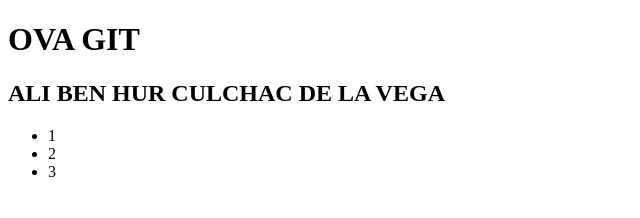
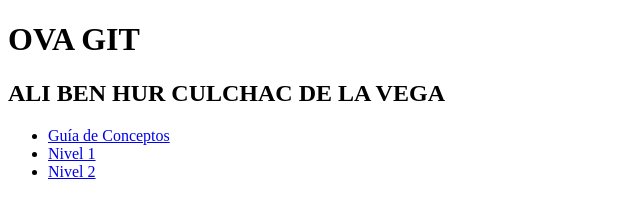
Before and after one commit to area-de-informatica/ai_ova_git, a plain HTML site: page index.html in a window 1280 px wide. Shown: the whole page, without its empty margins (0-640 px from the left). Drawn offline with Linux system fonts and the light colour scheme.

Commit message:
Update index.html

```diff
--- a/index.html
+++ b/index.html
@@ -9,9 +9,9 @@
     <h1>OVA GIT</h1>
     <h2>ALI BEN HUR CULCHAC DE LA VEGA</h2>
     <ul>
-      <li>1</li>
-      <li>2</li>
-      <li>3</li>
+      <li><a href="https://area-de-informatica.github.io/ai_ova_git/git_concepts_guide.html">Guía de Conceptos</a></li>
+      <li><a href="https://area-de-informatica.github.io/ai_ova_git/git_adventure_game_nivel%201.html">Nivel 1</a></li>
+      <li><a href="https://area-de-informatica.github.io/ai_ova_git/git_adventure_level2.html">Nivel 2</a></li>
     </ul>
   </body>
 </html>
```
